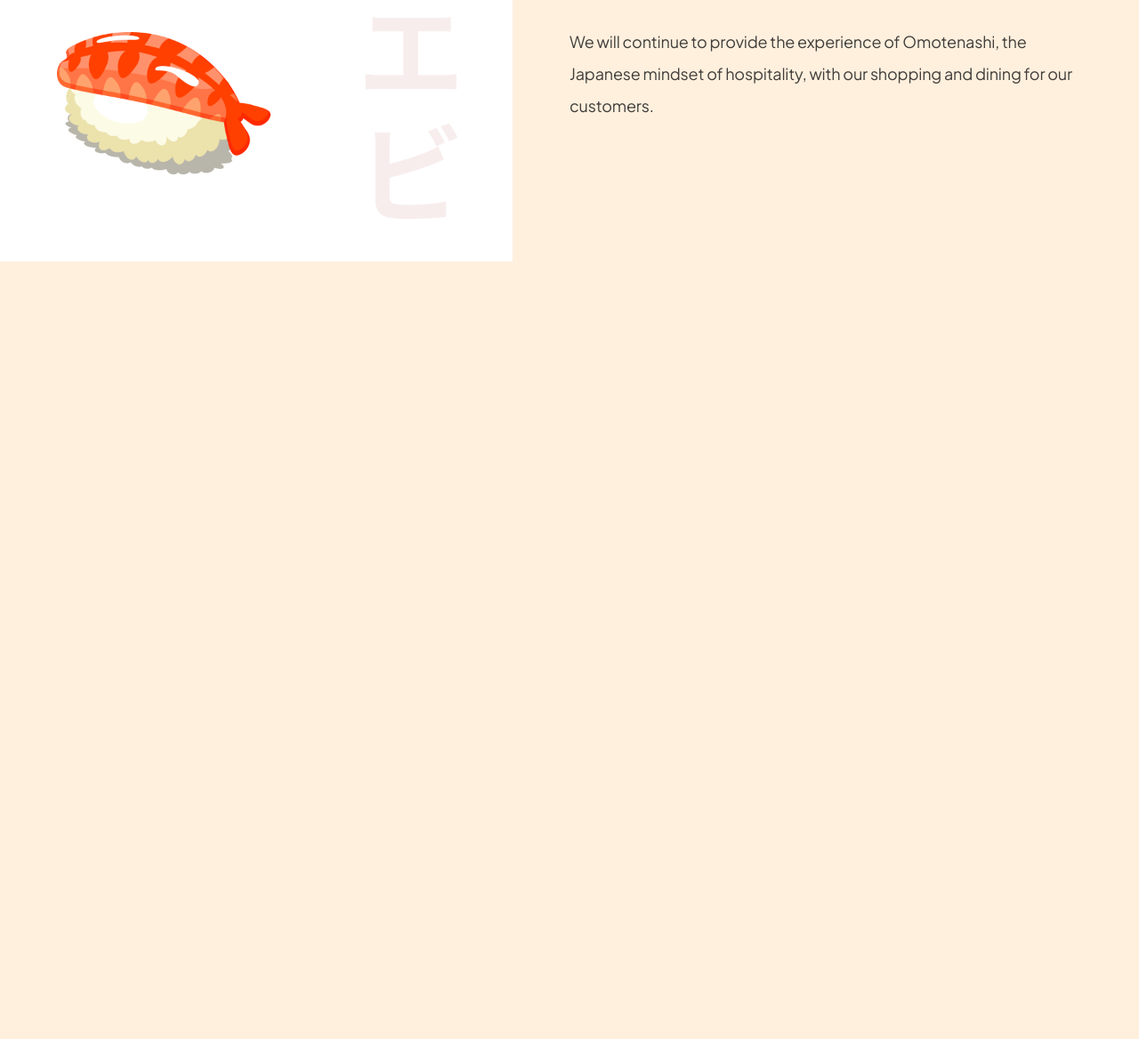
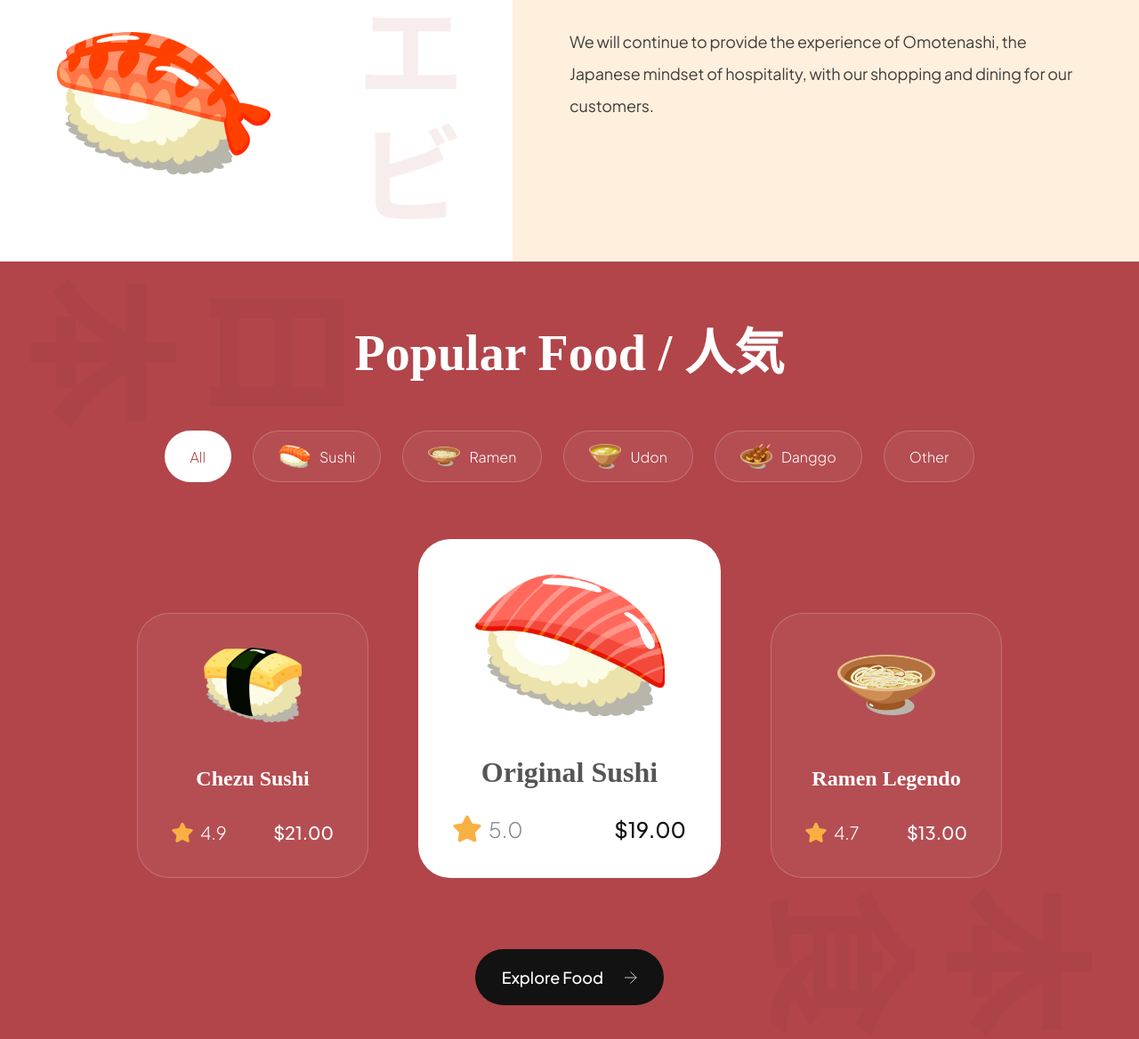
Before and after one commit to Paulina-Wisniewska/sushi, a website built with Vite: page index.html in a window 1280 px wide. Shown: the part 1224-2392 px from the top of the page at 89% size. Before the commit the page ends 1518 px from the top, so only its background shows below. Built offline with nearby package versions, Linux system fonts and the light colour scheme.

Commit message:
added popular section

```diff
--- a/css/sections/popular.css
+++ b/css/sections/popular.css
@@ -0,0 +1,183 @@
+.popular-foods {
+    padding: 64px;
+    display: flex;
+    flex-direction: column;
+    background-color: var(--primary-color);
+    background-image: url("../../assets/popular_bg.png");
+    background-position: center;
+    background-repeat: no-repeat;
+    background-size: contain;
+    overflow: hidden;
+}
+
+.popular-foods__title {
+    font-size: 56px;
+    font-family: var(--palyfair-display);
+    font-weight: 600;
+    line-height: 78px;
+    color: #fff;
+    text-align: center;
+}
+
+.popular-foods__filters {
+    margin-top: 48px;
+    max-width: 100%;
+    overflow-x: auto;
+    display: flex;
+    justify-content: center;
+    gap: 24px;
+}
+
+.popular-foods__filter-btn {
+    padding: 10px 28px;
+    display: flex;
+    flex-direction: row;
+    align-items: center;
+    gap: 10px;
+    background: rgba(255, 255, 255, 0.05);
+    border: 1px solid rgba(255, 255, 255, 0.2);
+    border-radius: 46px;
+    font-size: 16px;
+    font-weight: 300;
+    line-height: 25px;
+    font-family: var(--plus-jakarta-sans);
+    color: #fff;
+    cursor: pointer;
+}
+
+.popular-foods__filter-btn img {
+    width: 36px;
+    height: 36px;
+    object-fit: contain;
+}
+
+.popular-foods__filter-btn.active {
+    background: #fff;
+    color: var(--primary-color);
+}
+
+.popular-foods__filter-btn:hover {
+    background: #fff;
+    color: var(--primary-color);
+}
+
+.popular-foods__catalogue {
+    margin-top: 64px;
+    display: flex;
+    justify-content: center;
+    align-items: flex-end;
+    flex-wrap: wrap;
+    gap: 56px;
+}
+
+.popular-foods__button {
+    width: fit-content;
+    padding: 20px 30px;
+    margin: 80px auto 0;
+    font-weight: 500;
+    font-size: 18px;
+    line-height: 23px;
+    font-family: var(--plus-jakarta-sans);
+    color: #fff;
+    border: none;
+    outline: none;
+    background: var(--secondary-color);
+    border-radius: 64px;
+    cursor: pointer;
+}
+
+.popular-foods__button img {
+    width: 14px;
+    height: 14px;
+    object-fit: contain;
+    margin-left: 21px;
+}
+
+.popular-foods__card {
+    padding: 38px;
+    min-width: 260px;
+    height: fit-content;
+    display: flex;
+    align-items: center;
+    flex-direction: column;
+    border-radius:  36px;
+    background: rgba(255, 255, 255, 0.05);
+    border: 1px solid rgba(255, 255, 255, 0.2);
+}
+
+.popular-foods__card-image {
+    width: 110px;
+    height: 84px;
+    object-fit: contain;
+}
+
+.popular-foods__card-title {
+    margin-top: 47px;
+    font-weight: 600;
+    font-size: 24px;
+    line-height: 32px;
+    font-family: var(--palyfair-display);
+    color: #fff;
+    text-align: center;
+}
+
+.popular-foods__card-details {
+    width: 100%;
+    margin-top: 32px;
+}
+
+.popular-foods__card-rating {
+    display: flex;
+    align-items: center;
+    gap: 8px;
+}
+
+.popular-foods__card-rating img {
+    width: 24px;
+    height: 24px;
+    object-fit: contain;
+}
+
+.popular-foods__card-rating p {
+    font-size: 20px;
+    font-weight: 300;
+    font-family: var(--plus-jakarta-sans);
+    color: #fff;
+}
+
+.popular-foods__card-price {
+    font-size: 20px;
+    font-weight: 500;
+    font-family: var(--plus-jakarta-sans);
+    color: #fff;
+}
+
+.popular-foods__card.active-card {
+    background: #fff;
+    min-width: 340px;
+}
+
+.popular-foods__card.active-card .popular-foods__card-image {
+    width: 214px;
+    height: 160px;
+}
+
+.popular-foods__card.active-card .popular-foods__card-title {
+    color: var(--black-500);
+    font-size: 32px;
+}
+
+.popular-foods__card.active-card .popular-foods__card-rating img{
+    width: 32px;
+    height: 32px;
+}
+
+.popular-foods__card.active-card .popular-foods__card-rating p{
+    font-size: 24px;
+    color: var(--gray-100);
+}
+
+.popular-foods__card.active-card .popular-foods__card-price{
+    font-size: 24px;
+    color: var(--secondary-color);
+}
--- a/index.html
+++ b/index.html
@@ -103,6 +103,69 @@
     </div>
   </section>
 
+  <section class="popular-foods" id="menu">
+    <h2 class="popular-foods__title">Popular Food / 人気</h2>
+    <div class="popular-foods__filters sushi__hide-scrollbar">
+      <button class="popular-foods__filter-btn active">All</button>
+      <button class="popular-foods__filter-btn">
+        <img src="assets/sushi-9.png" alt="sushi9">
+        Sushi
+      </button>
+      <button class="popular-foods__filter-btn">
+        <img src="assets/sushi-8.png" alt="sushi8">
+        Ramen
+      </button>
+      <button class="popular-foods__filter-btn">
+        <img src="assets/sushi-7.png" alt="sushi7">
+        Udon
+      </button>
+      <button class="popular-foods__filter-btn">
+        <img src="assets/sushi-6.png" alt="sushi6">
+        Danggo
+      </button>
+      <button class="popular-foods__filter-btn">Other</button>
+    </div>
+    <div class="popular-foods__catalogue">
+      <article class="popular-foods__card">
+        <img class="popular-foods__card-image" src="assets/sushi-12.png" alt="sushi12">
+        <h4 class="popular-foods__card-title">Chezu Sushi</h4>
+        <div class="popular-foods__card-details flex-between">
+          <div class="popular-foods__card-rating">
+            <img src="assets/star.svg" alt="star">
+            <p>4.9</p>
+          </div>
+          <p class="popular-foods__card-price">$21.00</p>
+        </div>
+      </article>
+      <article class="popular-foods__card active-card">
+        <img class="popular-foods__card-image" src="assets/sushi-11.png" alt="sushi11">
+        <h4 class="popular-foods__card-title">Original Sushi</h4>
+        <div class="popular-foods__card-details flex-between">
+          <div class="popular-foods__card-rating">
+            <img src="assets/star.svg" alt="star">
+            <p>5.0</p>
+          </div>
+          <p class="popular-foods__card-price">$19.00</p>
+        </div>
+      </article>
+      <article class="popular-foods__card">
+        <img class="popular-foods__card-image" src="assets/sushi-10.png" alt="sushi10">
+        <h4 class="popular-foods__card-title">Ramen Legendo</h4>
+        <div class="popular-foods__card-details flex-between">
+          <div class="popular-foods__card-rating">
+            <img src="assets/star.svg" alt="star">
+            <p>4.7</p>
+          </div>
+          <p class="popular-foods__card-price">$13.00</p>
+        </div>
+      </article>
+    </div>
+    <button class="popular-foods__button">
+      Explore Food
+      <img src="assets/arrow-right.svg" alt="arrow">
+    </button>
+  </section>
+
   <script src="js/script.js" type="module"></script>
 </body>
 </html>
```
